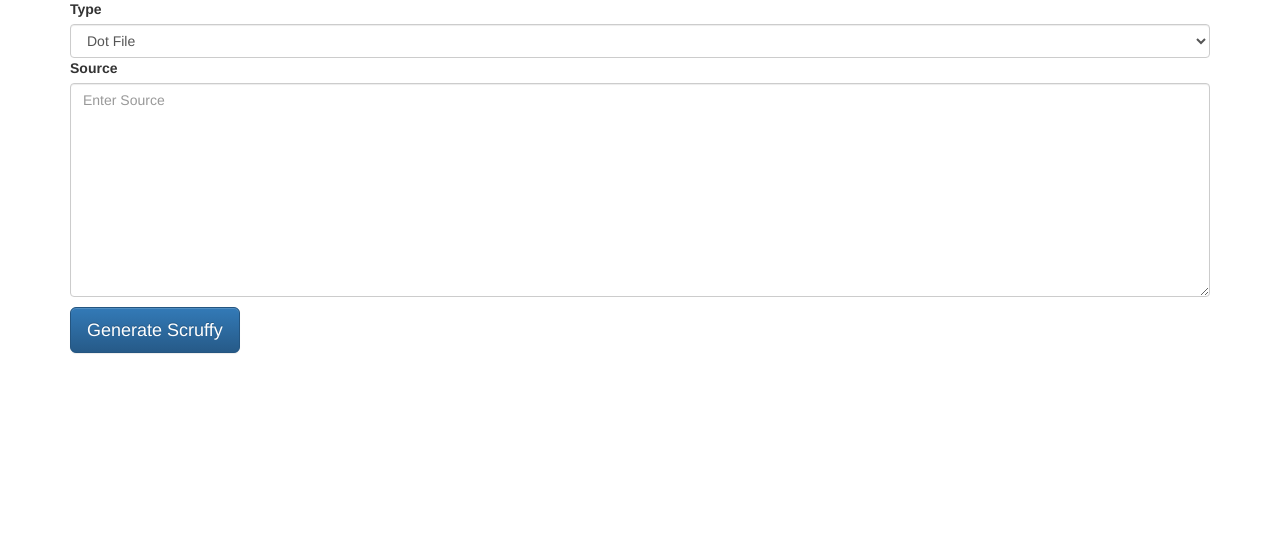
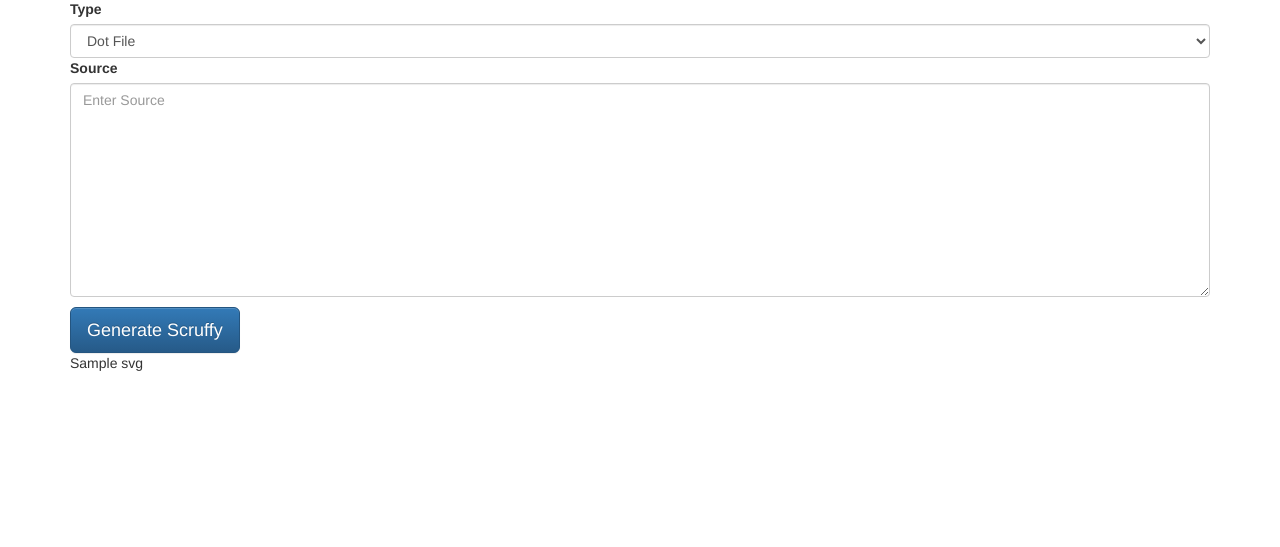
Before and after one commit to gitu/mrscruffy, a Flask app: template templates/index.html in a window 1280 px wide. Shown: the part 141-688 px from the top of the page. Run offline with Flask 2, Linux system fonts and the light colour scheme; the template is opened without the code that fills it: values that come from a table or form of the project are taken from there, most other values are stand-ins (such as "Sample title", 1, 10 or a date in 2020); some libraries are stand-ins or nearby versions.

Commit message:
nicer display

```diff
--- a/app.py
+++ b/app.py
@@ -30,7 +30,7 @@ def parse():
         fin = form.data['source']
         svg = subprocess.Popen(['dot', '-Tsvg'], stdin=subprocess.PIPE, stdout=subprocess.PIPE).communicate(input=fin)[0]
         scruffy.transform(svg, fout, options)
-        return fout.getvalue()
+        return render_template('index.html', form=form, svg=fout.getvalue())
     return render_template('index.html', form=form)
 
 
--- a/templates/index.html
+++ b/templates/index.html
@@ -6,7 +6,7 @@
     </div>
 </div>
 <div class="row">
-    <div class="{% if automaton %}col-lg-3{% else %}col-lg-12{% endif %}">
+    <div class="col-lg-12">
         <form method="POST" action="{{ url_for('parse') }}">
             <label for="type">Type</label>
             <div clas="control-group">
@@ -26,5 +26,24 @@
             </div>
         </form>
     </div>
+    {% if svg %}
+    <div class="col-lg-6">
+        <div id="graph-canvas" style="width:100%; height:auto; position:absolute;">
+            {{ svg | safe }}
+        </div>
+    </div>
+    {% endif %}
 </div>
 {% endblock %}
+
+{% block extrajs %}
+{% if svg %}
+<script type="text/javascript">
+    $(function(){
+        var svg = $("#graph-canvas").find('svg')[0];
+        svg.setAttribute('width', '100%');
+        svg.setAttribute('height', '100%');
+    });
+</script>
+{% endif %}
+{% endblock %}
```
